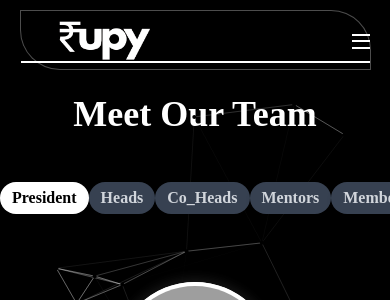
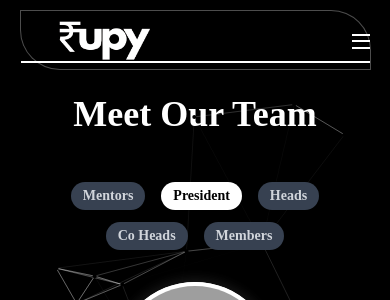
Before and after one commit to kaneki-desu/Finance-Club, a React (Vite) app: page /team in a window 390 px wide. Shown: the top 300 px of the page. Built offline with nearby package versions, Linux system fonts and the light colour scheme; grey boxes are pictures that could not be loaded; a web font is replaced by a local one.

Commit message:
Update Team.jsx

```diff
--- a/src/pages/Team.jsx
+++ b/src/pages/Team.jsx
@@ -720,20 +720,20 @@ const TeamPage = () => {
           Meet Our Team
         </h1>
 
-        {/* Role Selector */}
-        <div className="flex justify-evenly w-full absolute z-10 mt-16 pt-6">
-          {['President', 'Heads','Co_Heads', 'Mentors', 'Members'].map((role,index) => (
+        {/* Role Selector (responsive) */}
+        <div className="w-full absolute z-10 mt-16 pt-6">
+          {/* Desktop / Tablet: single row */}
+          <div className="hidden md:flex justify-evenly">
+            {['Mentors','President','Heads','Co_Heads','Members'].map((role,index) => (
               <motion.div
                 key={role}
                 variants={fadeIn}
                 initial='initial'
                 whileInView='animate'
-              viewport={{
-                once:true,
-              }}
+                viewport={{ once:true }}
                 custom={index}
                 onClick={() => setSelectedRole(role)}
-              className={`p-1  px-3 rounded-full shadow-md font-semibold cursor-pointer transition-all duration-200 ${
+                className={`p-1 px-3 rounded-full shadow-md font-semibold cursor-pointer transition-all duration-200 ${
                   selectedRole === role
                     ? themeMode === 'light'
                       ? 'bg-black text-white hover:bg-gray-800'
@@ -743,14 +743,67 @@ const TeamPage = () => {
                     : 'bg-gray-700 text-gray-300 hover:bg-gray-600'
                 }`}
               >
-              {role}
+                {role.replace('_',' ')}
               </motion.div>
             ))}
+          </div>
+          {/* Mobile: two lines */}
+            <div className="flex flex-col gap-3 md:hidden">
+              <div className="flex justify-center gap-4">
+                {['Mentors','President','Heads'].map((role,index) => (
+                  <motion.div
+                    key={role}
+                    variants={fadeIn}
+                    initial='initial'
+                    whileInView='animate'
+                    viewport={{ once:true }}
+                    custom={index}
+                    onClick={() => setSelectedRole(role)}
+                    className={`p-1 px-3 rounded-full shadow-md text-sm font-semibold cursor-pointer transition-all duration-200 ${
+                      selectedRole === role
+                        ? themeMode === 'light'
+                          ? 'bg-black text-white hover:bg-gray-800'
+                          : 'bg-white text-black hover:bg-gray-300'
+                        : themeMode === 'light'
+                        ? 'bg-gray-200 text-gray-700 hover:bg-gray-300'
+                        : 'bg-gray-700 text-gray-300 hover:bg-gray-600'
+                    }`}
+                  >
+                    {role.replace('_',' ')}
+                  </motion.div>
+                ))}
+              </div>
+              <div className="flex justify-center gap-4">
+                {['Co_Heads','Members'].map((role,index) => (
+                  <motion.div
+                    key={role}
+                    variants={fadeIn}
+                    initial='initial'
+                    whileInView='animate'
+                    viewport={{ once:true }}
+                    custom={index+3}
+                    onClick={() => setSelectedRole(role)}
+                    className={`p-1 px-3 rounded-full shadow-md text-sm font-semibold cursor-pointer transition-all duration-200 ${
+                      selectedRole === role
+                        ? themeMode === 'light'
+                          ? 'bg-black text-white hover:bg-gray-800'
+                          : 'bg-white text-black hover:bg-gray-300'
+                        : themeMode === 'light'
+                        ? 'bg-gray-200 text-gray-700 hover:bg-gray-300'
+                        : 'bg-gray-700 text-gray-300 hover:bg-gray-600'
+                    }`}
+                  >
+                    {role.replace('_',' ')}
+                  </motion.div>
+                ))}
+              </div>
+            </div>
         </div>
 
         {/* Display team categories for "Members" */}
         {selectedRole === 'Members' && (
-          <motion.div className="team-sections w-full mt-16">
+          // Increased top margin to prevent overlap/clash with first team (Technical)
+          <motion.div className="team-sections w-full mt-28 md:mt-20 lg:mt-16">
             {Object.keys(memberTeams).map((team) => {
               const teamMembers = memberTeams[team];
 
```
Lines whose indentation alone changed are shown as unchanged.
